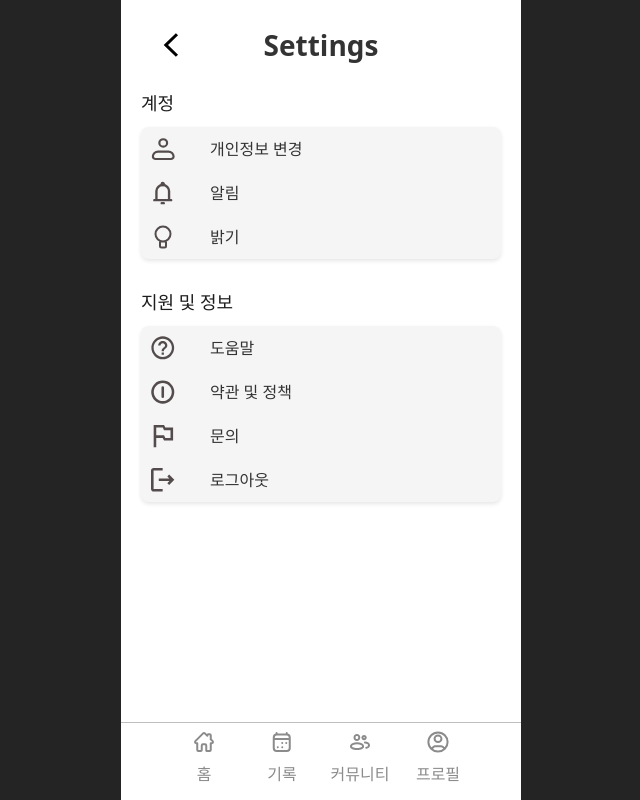
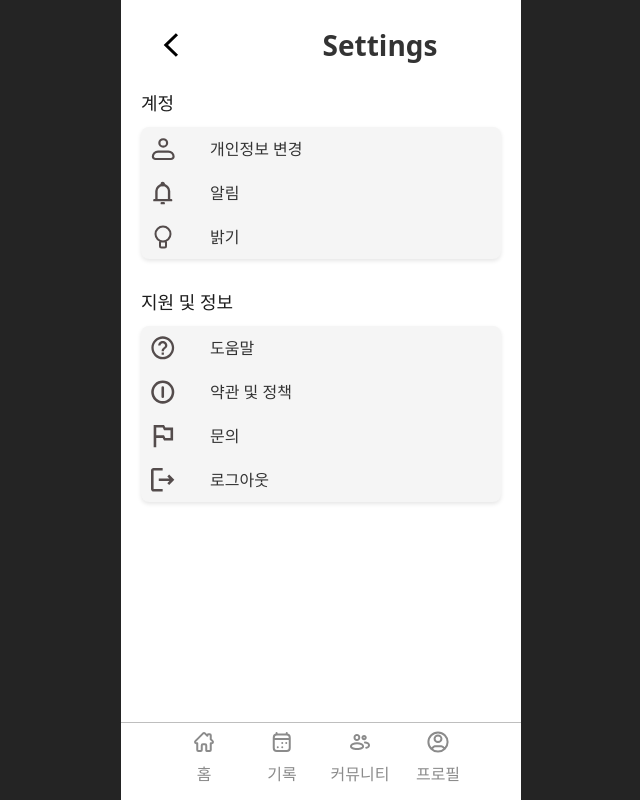
Before and after one commit to 2024-HY-THON/team4-fe, a React (Vite) app: page /setting in a window 1280 px wide. Shown: the whole page, without its empty margins (319-959 px from the left). Built offline with nearby package versions, Linux system fonts and the light colour scheme.

Commit message:
commit message

```diff
--- a/src/pages/profile/profile.css
+++ b/src/pages/profile/profile.css
@@ -3,11 +3,11 @@
   font-family: Arial, sans-serif;
 }
 .header {
+  padding: 10px;
+  font-weight: 900;
   display: flex;
   justify-content: space-between;
-  align-items: center;
-  padding: 10px;
-  font-weight: 900;
+  text-align: center;
 }
 
 .settings-icon img {
--- a/src/pages/profile/profile.tsx
+++ b/src/pages/profile/profile.tsx
@@ -42,6 +42,21 @@ export const ProfilePage = () => {
     fetchData(); // API 호출
   }, []); // 빈 배열은 컴포넌트가 처음 렌더링될 때만 실행됨
 
+  // 사진 업로드 처리
+  const handleImageUpload = (event: React.ChangeEvent<HTMLInputElement>) => {
+    const file = event.target.files?.[0];
+    if (file) {
+      const reader = new FileReader();
+      reader.onloadend = () => {
+        setUserInfo((prev) => ({
+          ...prev,
+          profileImage: reader.result as string, // 미리보기 URL로 업데이트
+        }));
+      };
+      reader.readAsDataURL(file);
+    }
+  };
+
   return (
     <div className="profile-page">
       <header className="header">
@@ -51,15 +66,20 @@ export const ProfilePage = () => {
         </span>
       </header>
 
-      {/* 사용자 이미지와 이름 구간 */}
       <div className="profile-info">
-        <div className="profile-picture">
-          {/* 유저 이미지 */}
-          <div
-            className="userimage"
-            style={{ backgroundImage: `url(${userInfo.profileImage})` }}
-          ></div>
-        </div>
+        <div
+          className="userimage"
+          style={{ backgroundImage: `url(${userInfo.profileImage || ''})` }}
+          onClick={() => document.getElementById('imageUpload')?.click()} // 클릭 시 파일 선택 열기
+        ></div>
+        <input
+          type="file"
+          id="imageUpload"
+          accept="image/*"
+          style={{ display: 'none' }} // 숨김 처리
+          onChange={handleImageUpload}
+        />
+
         <p className="userName">{userInfo.name}</p>
       </div>
 
--- a/src/pages/profile/setting/setting.css
+++ b/src/pages/profile/setting/setting.css
@@ -16,10 +16,12 @@
   height: 50px; /* 헤더 높이 설정 */
   display: flex;
   align-items: center;
-  justify-content: center; /* 제목을 중앙에 정렬 */
   margin-bottom: 20px;
 }
-
+.header h1 {
+  position: absolute;
+  margin-left: 118px;
+}
 /* 백페이지 아이콘 */
 .backpage-icon {
   position: absolute;
```
